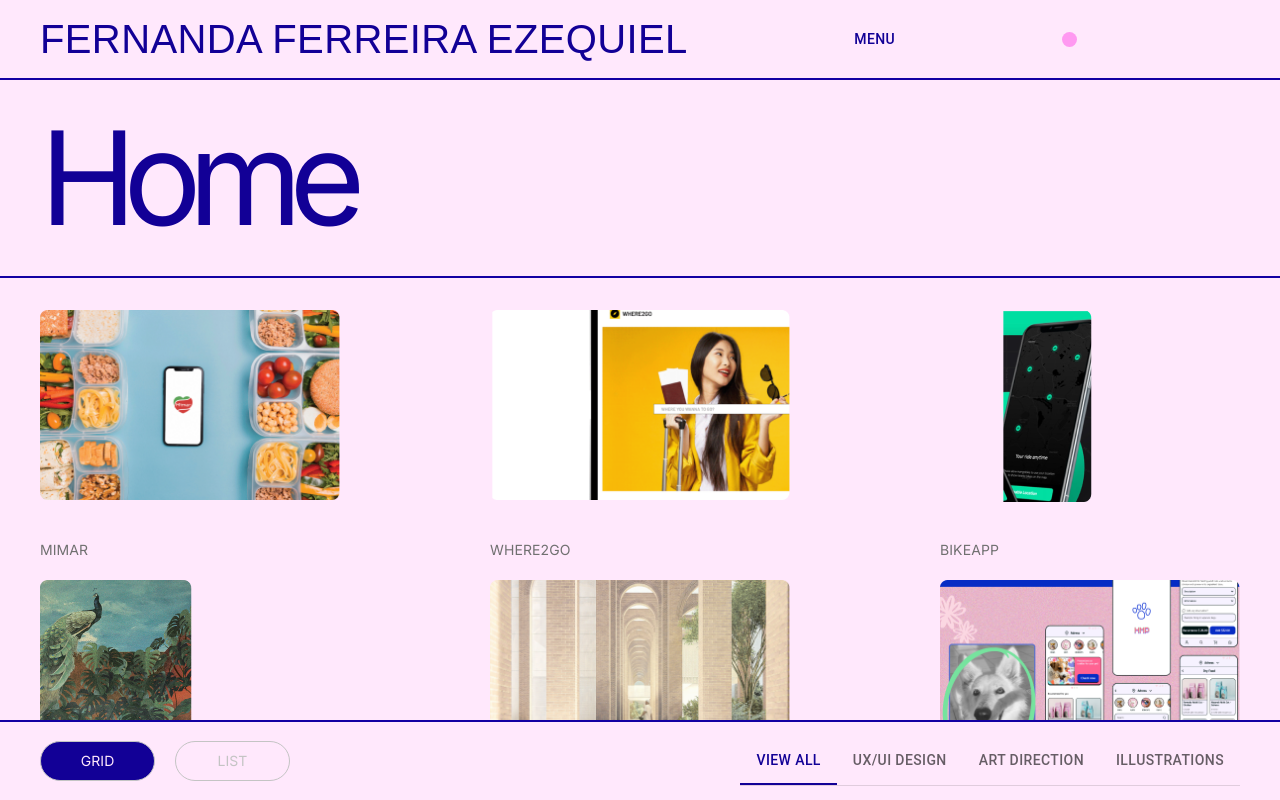
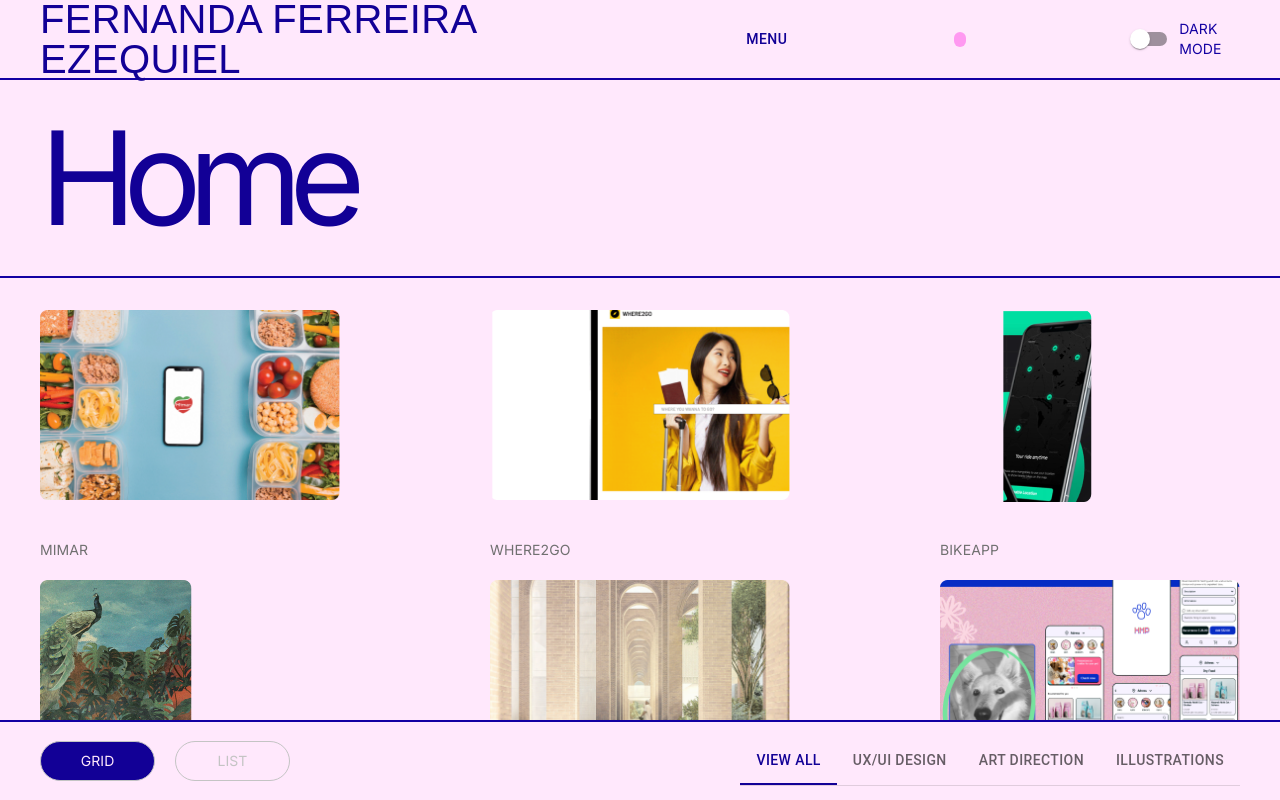
Before and after one commit to carollyb/portfolio-f, a Next.js app: page / in a window 1280 px wide. Shown: the top 800 px of the page. Built offline with nearby package versions, Linux system fonts and the light colour scheme; a web font is replaced by a local one.

Commit message:
style: dark mode - wip

```diff
--- a/src/frontend/modules/footer/ui/Footer/styles.ts
+++ b/src/frontend/modules/footer/ui/Footer/styles.ts
@@ -12,7 +12,8 @@ export const WrapperSx: SxProps = {
   backgroundColor: 'background.paper',
   paddingX: { sm: 10, xs: '24px' },
   paddingY: { sm: 'unset', xs: '24px' },
-  borderTop: '2px solid #1300A2',
+  borderTop: '2px solid',
+  borderTopColor: 'primary.contrastText',
   gap: { sm: 'unset', xs: '24px' },
 };
 
--- a/src/frontend/modules/header/ui/Header/Header.tsx
+++ b/src/frontend/modules/header/ui/Header/Header.tsx
@@ -1,5 +1,12 @@
-import { Box, Button, Divider, Drawer, Typography } from '@mui/material';
-import { useTheme } from '@mui/material/styles';
+import {
+  Box,
+  Button,
+  Divider,
+  Drawer,
+  Switch,
+  Typography,
+} from '@mui/material';
+import { useColorScheme, useTheme } from '@mui/material/styles';
 import useDropdown from '@/frontend/modules/dropdown/hooks/useDropdown';
 import {
   DividerMobileSx,
@@ -34,6 +41,14 @@ export const Header = () => {
     };
   }, [open]);
 
+  const { mode, setMode } = useColorScheme();
+  if (!mode) {
+    return null;
+  }
+  const handleChange = () => {
+    setMode(mode === 'light' ? 'dark' : 'light');
+  };
+
   return (
     <Box
       sx={{
@@ -58,6 +73,23 @@ export const Header = () => {
         MENU
       </Button>
       <Box sx={DotSx} />
+      <Box
+        sx={{
+          display: { sm: 'flex', xs: 'none' },
+          flexDirection: 'row',
+          alignItems: 'center',
+        }}
+      >
+        <Switch onChange={handleChange} />
+        <Typography
+          variant='subtitle2'
+          sx={{
+            color: 'primary.contrastText',
+          }}
+        >
+          DARK MODE
+        </Typography>
+      </Box>
       <Drawer
         sx={DrawerSx}
         anchor='top'
--- a/src/frontend/modules/header/ui/Header/styles.ts
+++ b/src/frontend/modules/header/ui/Header/styles.ts
@@ -13,7 +13,8 @@ export const HeaderSx: SxProps = {
   top: 0,
   left: 0,
   right: 0,
-  borderBottom: { md: '2px solid #1300A2' },
+  borderBottom: { md: '2px solid' },
+  borderBottomColor: { md: 'primary.contrastText' },
 };
 
 export const HeaderMobileSx: SxProps = {
--- a/src/frontend/modules/projects/ui/Projects/styles.ts
+++ b/src/frontend/modules/projects/ui/Projects/styles.ts
@@ -19,7 +19,8 @@ export const GridStackSx: SxProps = {
   paddingTop: '32px',
   paddingBottom: { sm: '112px', xs: '24px' },
   backgroundColor: 'background.paper',
-  borderTop: '2px solid #1300A2',
+  borderTop: '2px solid',
+  borderTopColor: 'primary.contrastText',
   height: 'auto',
   minHeight: { sm: 'unset', xs: '488px' },
 };
--- a/src/styles/theme.ts
+++ b/src/styles/theme.ts
@@ -81,4 +81,38 @@ export const theme = createTheme({
       color: '#707070',
     },
   },
+  colorSchemes: {
+    light: {
+      palette: {
+        primary: {
+          contrastText: '#1300A2',
+          main: '#120096',
+          light: '#1E00FF',
+        },
+        background: {
+          default: '#FF99F1',
+          paper: '#FFE8FC',
+        },
+        text: {
+          primary: '#707070',
+        },
+      },
+    },
+    dark: {
+      palette: {
+        primary: {
+          contrastText: '#FFE8FC',
+          main: '#FFE8FC',
+          light: '#FFE8FC',
+        },
+        background: {
+          default: '#1300A2',
+          paper: '#1D1D1D',
+        },
+        text: {
+          primary: '#707070',
+        },
+      },
+    },
+  },
 });
```
